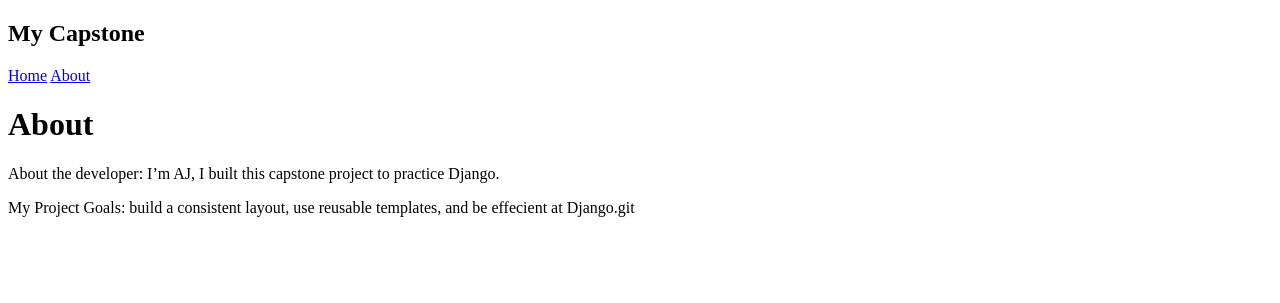
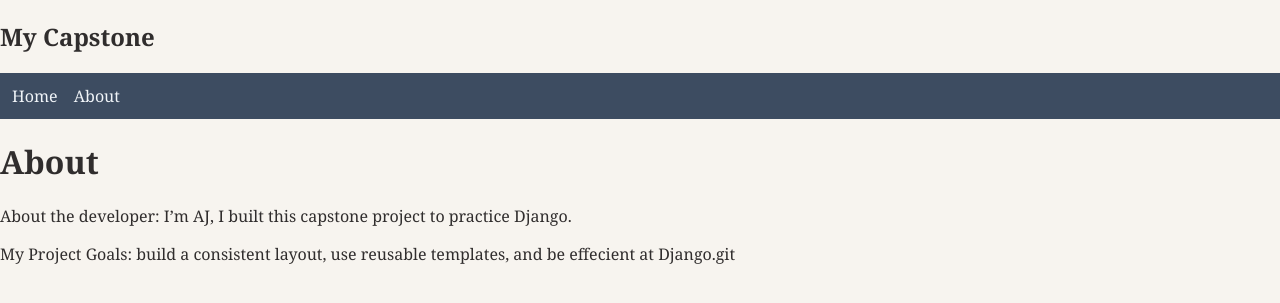
Before and after one commit to AJSpicknall/capstone_project, a Django app: page /about/ in a window 1280 px wide. Shown: the top 303 px of the page. Run offline with Django 5.2, Linux system fonts and the light colour scheme.

Commit message:
Lab 4 Assignment

```diff
--- a/main/templates/main/base.html
+++ b/main/templates/main/base.html
@@ -1,9 +1,11 @@
+{% load static %}
 <!doctype html>
 <html lang="en">
   <head>
     <meta charset="utf-8" />
     <meta name="viewport" content="width=device-width, initial-scale=1" />
     <title>{% block title %}AJ's Website{% endblock %}</title>
+    <link rel="stylesheet" href="{% static 'main/css/style.css' %}">
   </head>
   <body>
     <!--
--- a/mysite/settings.py
+++ b/mysite/settings.py
@@ -116,3 +116,4 @@ USE_TZ = True
 # https://docs.djangoproject.com/en/6.0/howto/static-files/
 
 STATIC_URL = 'static/'
+STATICFILES_DIRS = [BASE_DIR / 'static']
--- /dev/null
+++ b/static/main/css/style.css
@@ -0,0 +1,24 @@
+body {
+  font-family: "Georgia", serif;
+  background-color: #f7f4ef;
+  color: rgb(48, 45, 45);
+  margin: 0;
+}
+
+nav {
+  background-color: #3d4c61;
+  padding: 12px;
+}
+
+nav a {
+  color: #f0f4f8;
+  text-decoration: none;
+  margin-right: 12px;
+}
+
+img {
+  max-width: 300px;
+  height: auto;
+  display: block;
+  margin-top: 20px;
+}
```
Also changed, not shown: main/templates/main/home.html (+10 -0 lines), sample_data.md (added, +22 -0 lines), static/main/images/aj-image.jpeg (added).
